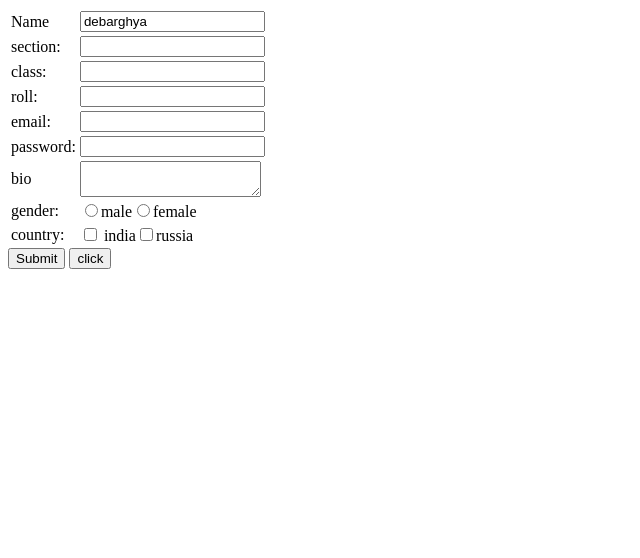
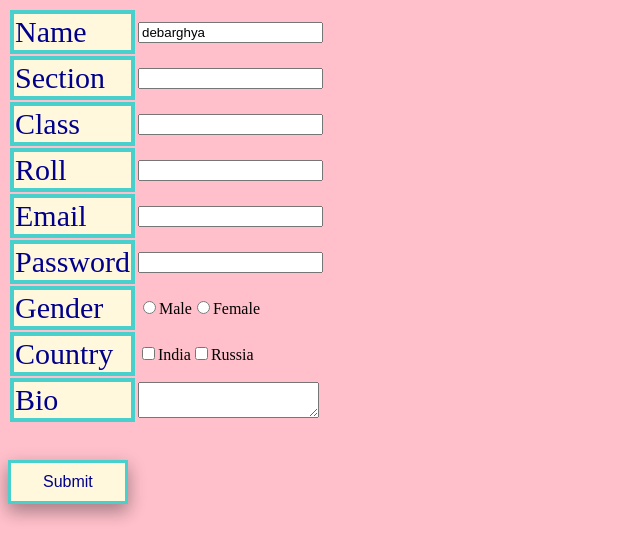
Before and after one commit to debarghyapan/tutorial, a plain HTML site: page registration.html in a window 1280 px wide. Shown: the whole page, without its empty margins (0-640 px from the left). Drawn offline with Linux system fonts and the light colour scheme.

Commit message:
Update registration.html

```diff
--- a/registration.html
+++ b/registration.html
@@ -1,30 +1,39 @@
 <!DOCTYPE>
-<html>
+<!DOCTYPE html>
+<html >
 <head>
-	<title></title>
+
+<link rel="stylesheet" href="styles.css">
+
 </head>
-<body>
+<body class="body">
+
+<table >
 
 
+<tr><td class="Name">Name</td><td><input type="text" value="debarghya" readonly></td></tr>
 
 
-<table>
-	<tr><td>Name</td><td><input type="text" value="debarghya" readonly></td></tr>
+<tr><td class="Section">Section</td><td><input type="text"></td></tr>
 
-	<tr><td>section:</td><td><input type="text"></tr>
-	<tr><td>class:</td><td><input type="text"></td></tr>
-	<tr><td>roll:</td><td><input type="number"></td></tr>
-	<tr><td>email:</td><td><input type="email"></td></tr>
-<tr><td>password:</td><td><input type="password"></td></tr>
-	<tr><td>bio</td><td><textarea type="text"></textarea></td></tr>
-	<tr><td>gender:</td><td><input type="radio" value="male">male<input type="radio" value="female">female</td></tr>
+<tr><td class="Class">Class</td><td><input type="text"></td></tr>
 
-	<tr><td>country:</td><td><input type="checkbox"> india<input type="checkbox">russia</td></tr>
+<tr><td class="Roll">Roll</td><td><input type="number"></td></tr>
 
+<tr><td class="Email">Email</td><td><input type="email"></td></tr>
+
+<tr><td class="Password">Password</td><td><input type="password"></td></tr>
+
+<tr><td class="Gender">Gender</td><td><input type="radio" value="Male">Male<input type="radio" value="Female">Female</td></tr>
+
+<tr><td class="Country">Country</td><td><input type="checkbox" >India<input type="checkbox" >Russia</td></tr>
+
+<tr><td class="Bio">Bio</td><td><textarea type="text"></textarea></td></tr>
 
 </table>
-<input type="submit"></button>
-	<button>click</button>
+<br>
+<br>
 
+<input type="submit" id="button" ></button>
 </body>
-</html>
+ </html>
```
